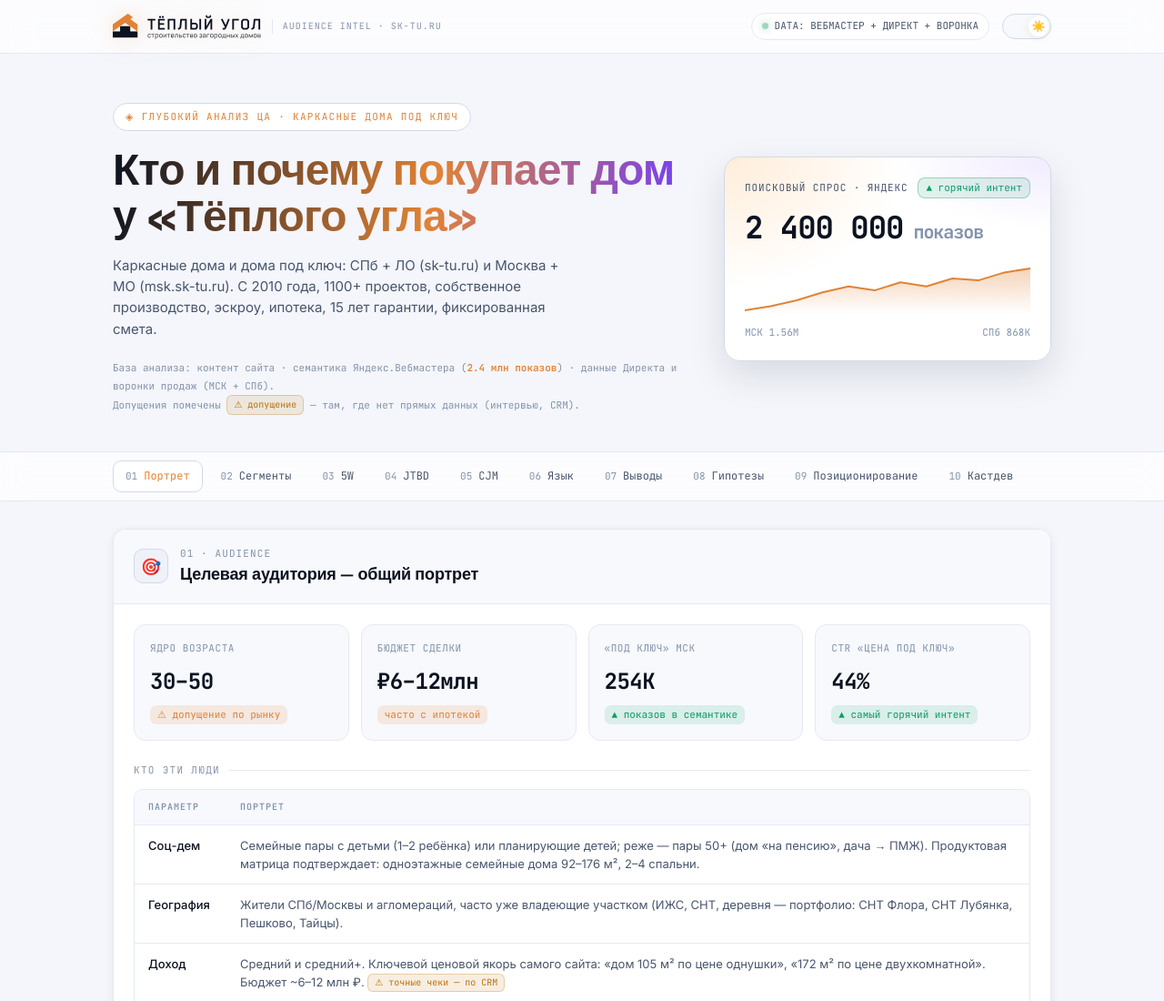
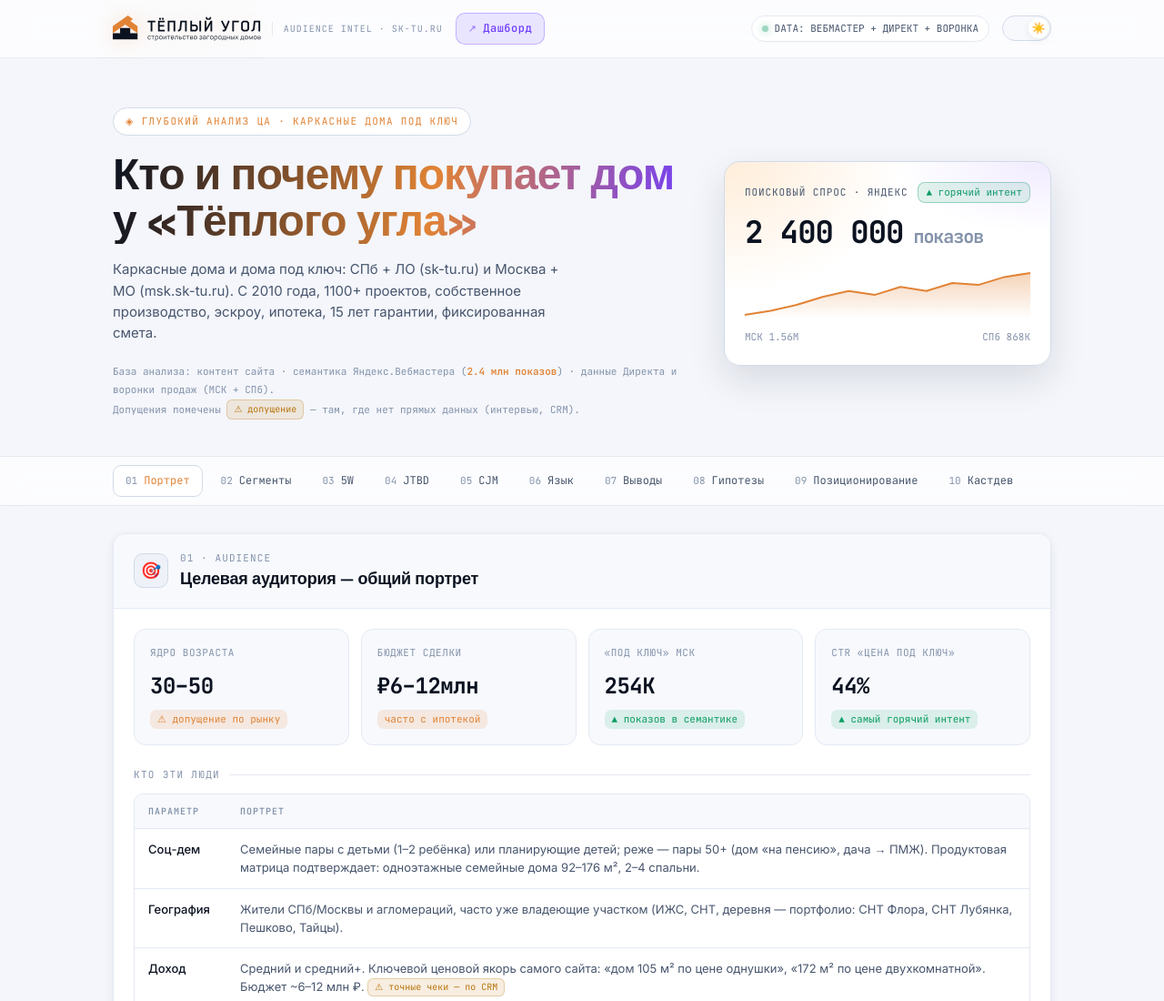
Before and after one commit to htsgladiatis/sk-tu-ca-analysis, a plain HTML site: page index.html in a window 1280 px wide. Shown: the top 1100 px of the page at 91% size. Drawn offline with Linux system fonts and the light colour scheme.

Commit message:
header: add Дашборд back-nav pill → /sk-tu-dashboard-new/
Mirror of dashboard ca-link integration:
- Violet pill (.ca-link) between brand block and .hdr-sp spacer
- ↗ icon + ərдуrightarrow text label
- hover lift + box-shadow, light-theme shadow override
- @media(max-width:760px): shrink padding/font on narrow viewports
- @media print: hide .ca-link (external link not relevant on paper)
- aria-label for screen-readers (нет title to avoid duplicates)
- target=_blank rel=noopener noreferrer
- Symbolic pair with v2 dashboard Анализ ЦА pill: violet accent = secondary cross-page nav

```diff
--- a/index.html
+++ b/index.html
@@ -67,8 +67,13 @@
 .brand b{font-family:'Space Grotesk',sans-serif;font-size:15px;font-weight:700;letter-spacing:.04em}
 .brand span{display:block;font-size:10px;color:var(--txt-3);font-family:'JetBrains Mono',monospace;letter-spacing:.1em}
 .brand-logo{height:30px;width:auto;display:block;color:var(--txt);filter:drop-shadow(0 0 14px color-mix(in srgb,var(--acc) 30%,transparent))}
-.brand-sub{font-size:10px;color:var(--txt-3);font-family:'JetBrains Mono',monospace;letter-spacing:.1em;border-left:1px solid var(--line);padding-left:11px}
-@media(max-width:760px){.brand-sub{display:none}.brand-logo{height:26px}}
+.brand-sub{font-size:10px;color:var(--txt-3);font-family:'JetBrains Mono',monospace;letter-spacing:.12em;border-left:1px solid var(--line);padding-left:12px;text-transform:uppercase}
+.ca-link{display:inline-flex;align-items:center;gap:7px;font-family:'JetBrains Mono',monospace;font-size:12px;font-weight:500;letter-spacing:.04em;text-decoration:none;color:var(--violet);background:color-mix(in srgb,var(--violet) 12%,transparent);border:1px solid color-mix(in srgb,var(--violet) 30%,transparent);border-radius:10px;padding:7px 13px;transition:all .2s var(--ease);flex-shrink:0;white-space:nowrap}
+.ca-link:hover{color:var(--txt);background:color-mix(in srgb,var(--violet) 20%,transparent);border-color:var(--violet);transform:translateY(-1px);box-shadow:0 4px 14px rgba(139,92,255,.22)}
+[data-theme="light"] .ca-link:hover{box-shadow:0 4px 14px rgba(109,59,255,.18)}
+.ca-link .ix{font-family:'JetBrains Mono',monospace;font-size:11px;opacity:.7;transition:transform .2s var(--ease),opacity .2s}
+.ca-link:hover .ix{transform:translate(1px,-1px);opacity:1}
+@media(max-width:760px){.brand-sub{display:none}.brand-logo{height:26px}.ca-link{padding:6px 10px;font-size:11px}}
 .hdr-sp{flex:1}
 .status{display:inline-flex;align-items:center;gap:7px;font-family:'JetBrains Mono',monospace;font-size:11px;color:var(--txt-2);padding:5px 11px;border:1px solid var(--line);border-radius:20px;background:var(--panel)}
 .status .led{width:7px;height:7px;border-radius:50%;background:var(--up);box-shadow:0 0 8px var(--up);animation:pulse 2s infinite}
@@ -227,7 +232,7 @@
 
 @media(max-width:860px){.hero{grid-template-columns:1fr;padding-top:38px}.bal{order:-1}}
 @media(max-width:560px){.hero h1{font-size:29px}.wrap{padding:22px 16px 50px}.srow{grid-template-columns:1fr;gap:2px}}
-@media print{.navbar,.to-top,.tgl,.bar-prog{display:none}}
+@media print{.navbar,.to-top,.tgl,.bar-prog,.ca-link{display:none}}
 @media(prefers-reduced-motion:reduce){*{transition:none!important;animation:none!important}}
 </style>
 </head>
@@ -246,6 +251,9 @@
 </svg>
       <span class="brand-sub">AUDIENCE INTEL · SK-TU.RU</span>
     </div>
+    <a class="ca-link" href="https://htsgladiatis.github.io/sk-tu-dashboard-new/" target="_blank" rel="noopener noreferrer" aria-label="Дашборд — маркетинговая аналитика sk-tu.ru · msk.sk-tu.ru, откроется в новой вкладке">
+      <span class="ix">↗</span>Дашборд
+    </a>
     <div class="hdr-sp"></div>
     <span class="status"><span class="led"></span>DATA: ВЕБМАСТЕР + ДИРЕКТ + ВОРОНКА</span>
     <button class="tgl" id="tgl" role="switch" aria-checked="true" aria-label="Тема"><span class="tgl-k" id="tglK">🌙</span></button>
```
